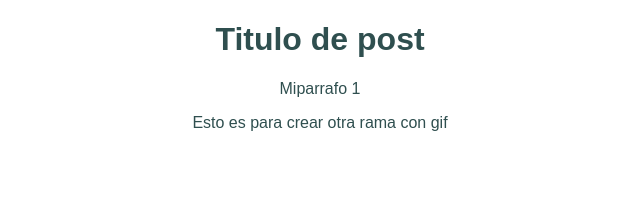
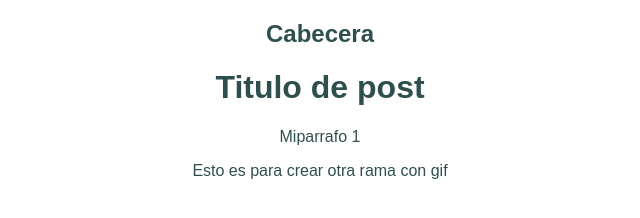
Before and after one commit to Villalbad10/aprendiendoGit, a plain HTML site: page index.html in a window 1280 px wide. Shown: the whole page, without its empty margins (320-960 px from the left). Drawn offline with Linux system fonts and the light colour scheme.

Commit message:
cabecera

```diff
--- a/index.html
+++ b/index.html
@@ -8,6 +8,9 @@
     <title>Post</title>
 </head>
 <body>
+    <div class="cabecera">
+        <h2>Cabecera</h2>
+    </div>
     <h1>Titulo de post</h1>
     <p>Miparrafo 1</p>
     <p>Esto es para crear otra rama con gif</p>
```
